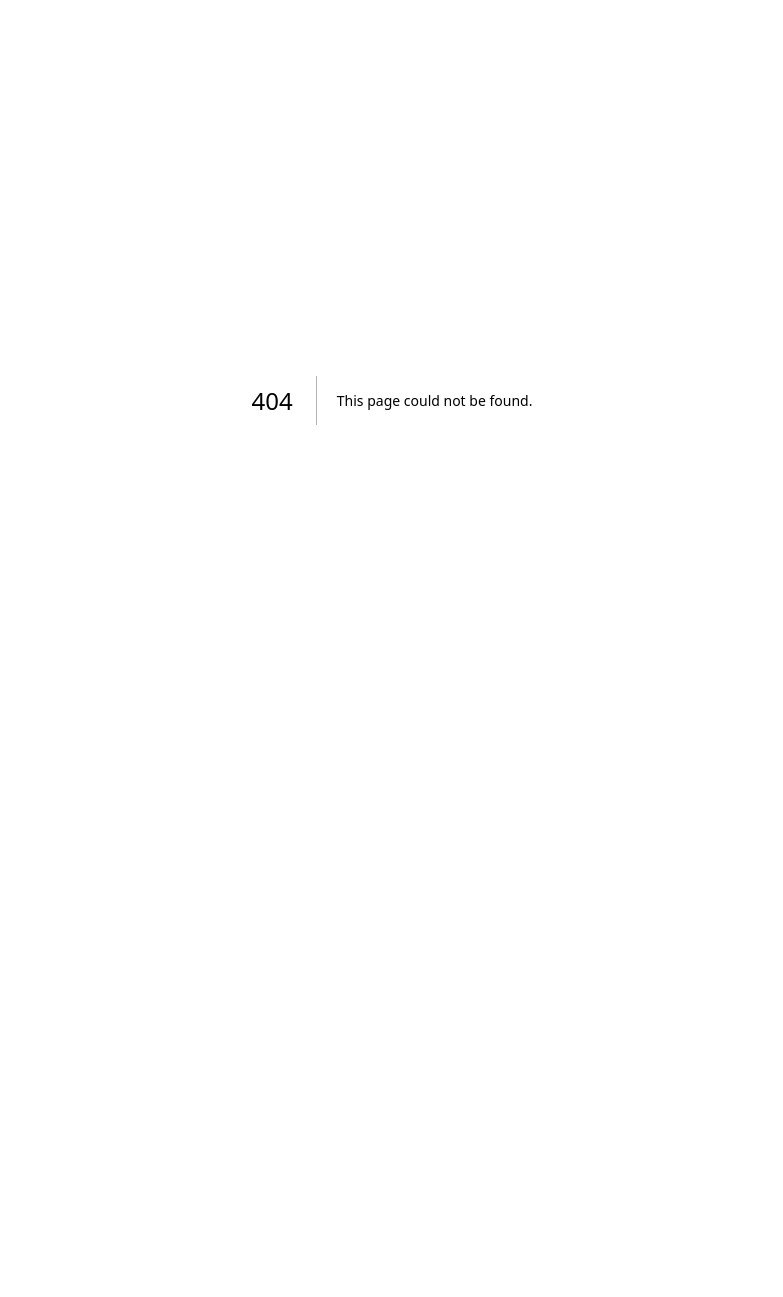
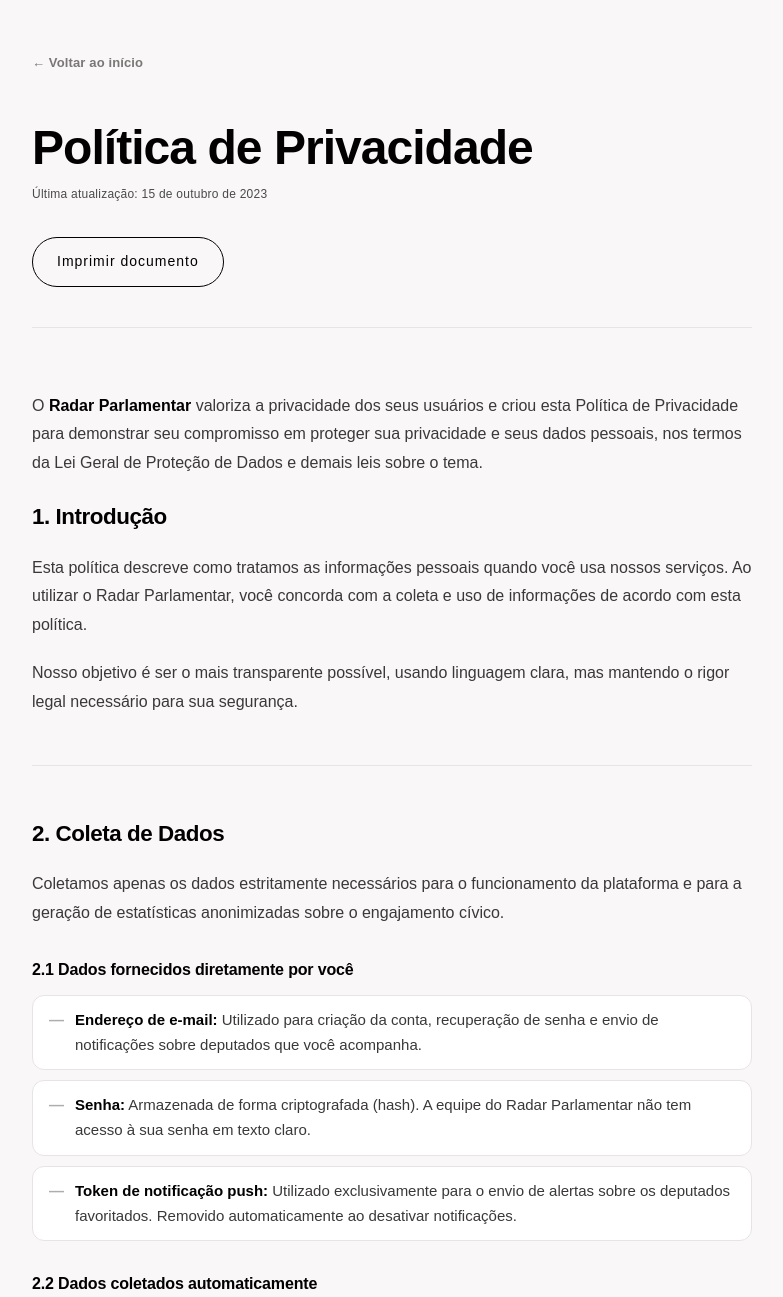
Before and after one commit to radarparlamentar/radar-parlamentar-landing-page, a Next.js app: page /privacidade in a window 1280 px wide. Before the commit this address had no page. Shown: the top 1297 px of the page, without its empty margins (248-1031 px from the left). Before the commit the page ends 800 px from the top, so only its background shows below. Built offline with nearby package versions, Linux system fonts and the light colour scheme; a web font is replaced by a local one.

Commit message:
Add LGPD page

```diff
--- a/app/globals.css
+++ b/app/globals.css
@@ -910,3 +910,171 @@ footer {
     padding: 2.5rem 1.25rem;
   }
 }
+
+.privacy-page {
+  min-height: 100vh;
+  background: #F9F7F8;
+}
+
+.privacy-main {
+  padding: 3rem 2rem 6rem;
+  display: flex;
+  justify-content: center;
+}
+
+.privacy-content {
+  width: 100%;
+  max-width: 720px;
+}
+
+/* ── Link de voltar ── */
+.privacy-back-link {
+  display: inline-flex;
+  align-items: center;
+  gap: 6px;
+  font-size: 13px;
+  font-weight: 700;
+  color: #7a7676;
+  text-decoration: none;
+  margin-bottom: 3rem;
+  transition: color 0.2s;
+  letter-spacing: 0.01em;
+}
+
+.privacy-back-link:hover {
+  color: #020001;
+}
+
+/* ── Header do documento ── */
+.privacy-header {
+  display: flex;
+  align-items: flex-end;
+  justify-content: space-between;
+  gap: 2rem;
+  margin-bottom: 4rem;
+  padding-bottom: 2.5rem;
+  border-bottom: 1px solid #E8E4E5;
+  flex-wrap: wrap;
+}
+
+.privacy-title {
+  font-size: clamp(2rem, 4vw, 3rem);
+  font-weight: 700;
+  color: #020001;
+  line-height: 1.1;
+  letter-spacing: -0.02em;
+  margin-bottom: 0.6rem;
+}
+
+.privacy-updated {
+  font-size: 12px;
+  font-weight: 400;
+  color: rgba(2, 0, 1, 0.7);
+  letter-spacing: 0.02em;
+}
+
+/* ── Prosa legal ── */
+.legal-prose {
+  color: #3a3838;
+  font-size: 16px;
+  line-height: 1.8;
+}
+
+.legal-prose p {
+  margin-bottom: 1.2rem;
+}
+
+.legal-prose h2 {
+  font-size: 1.4rem;
+  font-weight: 700;
+  color: #020001;
+  letter-spacing: -0.02em;
+  margin-top: 3rem;
+  margin-bottom: 1rem;
+  padding-top: 3rem;
+  border-top: 1px solid #E8E4E5;
+  scroll-margin-top: 2rem;
+}
+
+.legal-prose h2:first-of-type {
+  border-top: none;
+  padding-top: 0;
+  margin-top: 0;
+}
+
+.legal-prose h3 {
+  font-size: 1rem;
+  font-weight: 700;
+  color: #020001;
+  letter-spacing: -0.01em;
+  margin-top: 1.8rem;
+  margin-bottom: 0.6rem;
+}
+
+.legal-prose ul {
+  list-style: none;
+  padding: 0;
+  margin-bottom: 1.2rem;
+  display: flex;
+  flex-direction: column;
+  gap: 10px;
+}
+
+.legal-prose ul li {
+  padding: 12px 16px 12px 42px;
+  background: #FFFFFF;
+  border: 1px solid #E8E4E5;
+  border-radius: 12px;
+  font-size: 15px;
+  line-height: 1.65;
+  position: relative;
+}
+
+.legal-prose ul li::before {
+  content: '—';
+  position: absolute;
+  left: 16px;
+  top: 12px;
+  color: #b0acac;
+  font-weight: 700;
+}
+
+.legal-prose strong {
+  font-weight: 700;
+  color: #020001;
+}
+
+.legal-prose em {
+  font-style: italic;
+}
+
+/* ── Rodapé da página ── */
+.privacy-bottom-nav {
+  display: flex;
+  gap: 1rem;
+  margin-top: 5rem;
+  padding-top: 2.5rem;
+  border-top: 1px solid #E8E4E5;
+  flex-wrap: wrap;
+}
+
+/* ── Print ── */
+@media print {
+  .privacy-back-link  { display: none; }
+  .privacy-bottom-nav { display: none; }
+  .privacy-header button { display: none; }
+}
+
+/* ── Responsivo (privacidade) ── */
+@media (max-width: 640px) {
+  .privacy-main {
+    padding: 2rem 1.25rem 4rem;
+  }
+
+  .privacy-header {
+    flex-direction: column;
+    align-items: flex-start;
+    gap: 1.2rem;
+    margin-bottom: 2.5rem;
+  }
+}
--- a/app/layout.tsx
+++ b/app/layout.tsx
@@ -20,14 +20,12 @@ export default function RootLayout({
   children: React.ReactNode;
 }>) {
   return (
-    <>
-      <html
-        lang="pt-br"
-        className={`h-full antialiased`}
-      >
-        <body className={`${atkinson.variable} min-h-full flex flex-col`}>{children}</body>
-      </html>
+    <html
+      lang="pt-br"
+      className={`h-full antialiased`}
+    >
+      <body className={`${atkinson.variable} min-h-full flex flex-col`}>{children}</body>
       <Analytics />
-    </>
+    </html>
   );
 }
--- a/app/page.tsx
+++ b/app/page.tsx
@@ -1,5 +1,6 @@
 "use client"
 import { useEffect, useState } from "react";
+import Link from "next/link";
 
 const ACCENTS = ["#FFF0B6", "#B9E0FD", "#CDFCD0", "#FFA3CC", "#CDC8FE", "#FFB485"];
 const LGPD_ACCENTS = ["#B9E0FD", "#CDFCD0", "#FFF0B6", "#FFA3CC", "#CDC8FE", "#FFB485"];
@@ -50,7 +51,6 @@ export default function Home() {
           <li><a href="#dados">Dados</a></li>
           <li><a href="#lgpd">Privacidade</a></li>
         </ul>
-        <a href="#download" className={`btn ${scrolled ? "btn-dark" : "btn-white"}`}>Baixar app</a>
       </nav>
 
       <section className="hero">
@@ -64,20 +64,15 @@ export default function Home() {
           <h1 className="fade-up delay-1">
             Fiscalize seus<br />
             <span className="accent-yellow">representantes</span><br />
-            no <span className="accent-green">Congresso</span>
+            na <span className="accent-green">Câmara</span>
           </h1>
           <p className="hero-sub fade-up delay-2">
             Gastos, discursos, votações, presença e emendas de todos os 513
             deputados federais — direto no seu celular, com dados oficiais.
           </p>
           <div className="hero-ctas fade-up delay-3">
-            <a href="#download" className="btn btn-white">Baixar gratuitamente</a>
+            <a href="#download" className="btn btn-white">Baixar app</a>
             <a href="#funcionalidades" className="btn btn-white-outline">Ver funcionalidades</a>
-          </div>
-          <div className="hero-chips">
-            {["513 deputados", "Dados oficiais", "Gratuito", "Atualização diária", "LGPD"].map((c, i) => (
-              <span key={i} className="hero-chip">{c}</span>
-            ))}
           </div>
         </div>
       </section>
@@ -165,12 +160,11 @@ export default function Home() {
                     <div className="data-url">{s.url}</div>
                   </td>
                   <td style={{ paddingLeft: "2rem", paddingTop: "2rem" }}>
-                    <span className={`data-pill ${
-                      s.badge === "open" ? "pill-open" :
-                      s.badge === "gov"  ? "pill-gov" : "pill-intern"
-                    }`}>
+                    <span className={`data-pill ${s.badge === "open" ? "pill-open" :
+                      s.badge === "gov" ? "pill-gov" : "pill-intern"
+                      }`}>
                       {s.badge === "open" ? "Dados abertos" :
-                       s.badge === "gov"  ? "Gov. Federal"  : "Interno"}
+                        s.badge === "gov" ? "Gov. Federal" : "Interno"}
                     </span>
                   </td>
                 </tr>
@@ -243,7 +237,11 @@ export default function Home() {
             © {new Date().getFullYear()} Radar Parlamentar · Dados: Câmara dos Deputados
           </span>
           <ul className="footer-links">
-            <li><a href="#lgpd">Privacidade</a></li>
+            <li>
+              <Link href="/privacidade" className="">
+                Política de privacidade
+              </Link>
+            </li>
             <li><a href="https://github.com" target="_blank" rel="noopener noreferrer">GitHub</a></li>
             <li><a href="mailto:contato@radarparlamentar.app">Contato</a></li>
           </ul>
@@ -251,5 +249,4 @@ export default function Home() {
       </footer>
     </>
   );
-
 }
--- /dev/null
+++ b/app/privacidade/page.tsx
@@ -0,0 +1,96 @@
+"use client";
+
+import Link from "next/link";
+
+export default function PrivacidadePage() {
+  return (
+    <div className="privacy-page">
+      <main className="privacy-main">
+        <div className="privacy-content">
+
+          {/* ── Link de voltar ── */}
+          <Link href="/" className="privacy-back-link">
+            ← Voltar ao início
+          </Link>
+
+          {/* ── Header ── */}
+          <header className="privacy-header">
+            <div>
+              <h1 className="privacy-title">Política de Privacidade</h1>
+              <p className="privacy-updated">Última atualização: 15 de outubro de 2023</p>
+            </div>
+            <button
+              className="btn btn-outline btn-sm"
+              onClick={() => window.print()}
+            >
+              Imprimir documento
+            </button>
+          </header>
+
+          {/* ── Documento ── */}
+          <article className="legal-prose">
+
+            <p>O <strong>Radar Parlamentar</strong> valoriza a privacidade dos seus usuários e criou esta Política de Privacidade para demonstrar seu compromisso em proteger sua privacidade e seus dados pessoais, nos termos da Lei Geral de Proteção de Dados e demais leis sobre o tema.</p>
+
+            <h2 id="introducao">1. Introdução</h2>
+            <p>Esta política descreve como tratamos as informações pessoais quando você usa nossos serviços. Ao utilizar o Radar Parlamentar, você concorda com a coleta e uso de informações de acordo com esta política.</p>
+            <p>Nosso objetivo é ser o mais transparente possível, usando linguagem clara, mas mantendo o rigor legal necessário para sua segurança.</p>
+
+            <h2 id="coleta">2. Coleta de Dados</h2>
+            <p>Coletamos apenas os dados estritamente necessários para o funcionamento da plataforma e para a geração de estatísticas anonimizadas sobre o engajamento cívico.</p>
+
+            <h3>2.1 Dados fornecidos diretamente por você</h3>
+            <ul>
+              <li><strong>Endereço de e-mail:</strong> Utilizado para criação da conta, recuperação de senha e envio de notificações sobre deputados que você acompanha.</li>
+              <li><strong>Senha:</strong> Armazenada de forma criptografada (hash). A equipe do Radar Parlamentar não tem acesso à sua senha em texto claro.</li>
+              <li><strong>Token de notificação push:</strong> Utilizado exclusivamente para o envio de alertas sobre os deputados favoritados. Removido automaticamente ao desativar notificações.</li>
+            </ul>
+
+            <h3>2.2 Dados coletados automaticamente</h3>
+            <p>Quando você acessa o Radar Parlamentar, podemos coletar informações padrão de log de internet e detalhes de padrões de comportamento, para melhorar a experiência de navegação e garantir a segurança do sistema. Nenhum dado de comportamento é vendido ou compartilhado com terceiros para fins publicitários.</p>
+
+            <h3>2.3 Dados que <em>não</em> coletamos</h3>
+            <p>O Radar Parlamentar não coleta dados de localização, informações de pagamento, dados sensíveis (origem racial, convicções políticas, saúde, biometria) nem integra redes de publicidade de terceiros.</p>
+
+            <h2 id="compartilhamento">3. Compartilhamento de Dados</h2>
+            <p>O Radar Parlamentar <strong>não vende, aluga ou compartilha</strong> seus dados pessoais com terceiros para fins comerciais ou de marketing.</p>
+            <p>Podemos compartilhar informações nas seguintes situações excepcionais:</p>
+            <ul>
+              <li>Para cumprir uma obrigação legal, ordem judicial ou requisição de autoridade competente.</li>
+              <li>Com prestadores de serviço (ex: provedores de hospedagem em nuvem) que atuam em nosso nome, sempre sob rigorosos contratos de confidencialidade e adequação à LGPD.</li>
+            </ul>
+
+            <h2 id="retencao">4. Retenção e Exclusão</h2>
+            <p>Reteremos suas informações pessoais pelo tempo necessário para fornecer os serviços solicitados ou conforme exigido por lei.</p>
+            <p>Você tem o direito de solicitar a exclusão de sua conta e dados associados a qualquer momento, diretamente no app ou pelo e-mail abaixo. Após a confirmação, os dados serão apagados de nossos bancos de dados ativos de forma permanente, ressalvadas apenas as retenções exigidas por lei.</p>
+
+            <h2 id="seguranca">5. Segurança</h2>
+            <p>Implementamos medidas técnicas e organizacionais apropriadas para proteger seus dados pessoais contra acesso, alteração, divulgação ou destruição não autorizada, incluindo:</p>
+            <ul>
+              <li>Criptografia em trânsito (TLS) e em repouso.</li>
+              <li>Controle de acesso baseado em funções (RBAC) nos sistemas internos.</li>
+              <li>Monitoramento contínuo de segurança e auditoria de acessos.</li>
+            </ul>
+            <p>Lembre-se de que nenhum método de transmissão pela internet ou armazenamento eletrônico é 100% seguro.</p>
+
+            <h2 id="contato">6. Contato</h2>
+            <p>Se você tiver alguma dúvida sobre esta Política de Privacidade ou sobre nossas práticas de tratamento de dados, entre em contato com nosso Encarregado de Proteção de Dados (DPO):</p>
+            <ul>
+              <li><strong>E-mail:</strong> privacidade@radarparlamentar.com.br</li>
+            </ul>
+            <p>Responderemos em até 15 dias úteis, conforme prazo estabelecido pela LGPD.</p>
+
+          </article>
+
+          {/* ── Rodapé ── */}
+          <div className="privacy-bottom-nav">
+            <button className="btn btn-outline" onClick={() => window.print()}>
+              Imprimir documento
+            </button>
+          </div>
+
+        </div>
+      </main>
+    </div>
+  );
+}
```
